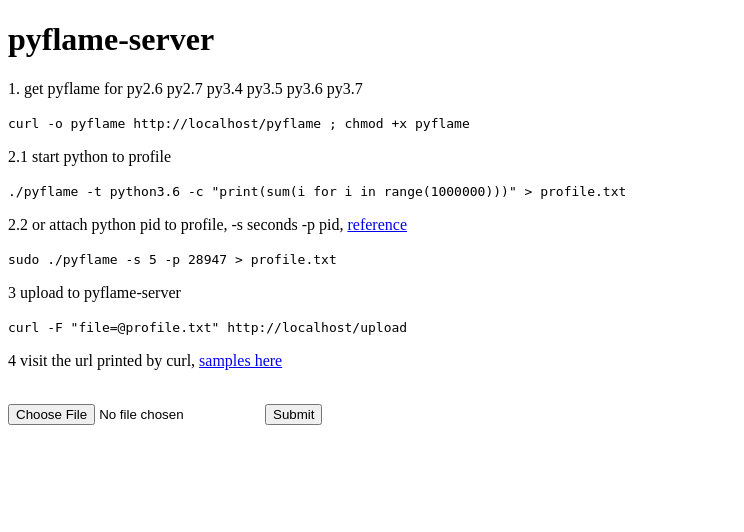
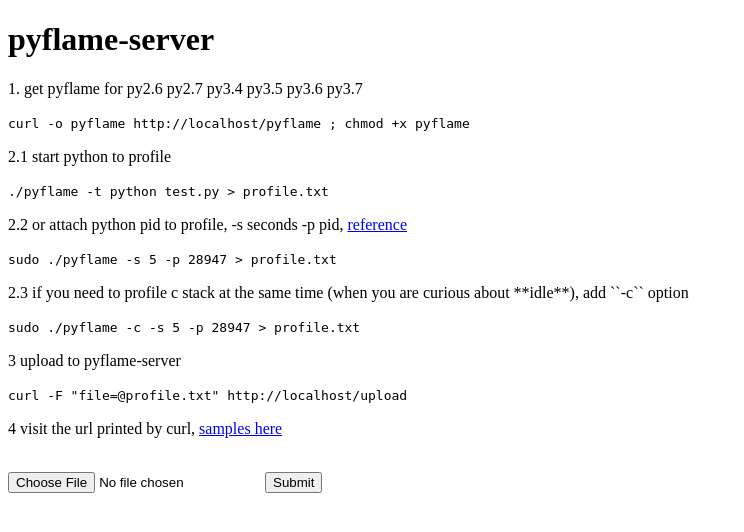
Before and after one commit to Meteorix/pyflame-server, a Flask app: page / in a window 1280 px wide. Shown: the top 532 px of the page, without its empty margins (0-744 px from the left). Run offline with Flask 2, Linux system fonts and the light colour scheme.

Commit message:
update readme

```diff
--- a/templates/upload.html
+++ b/templates/upload.html
@@ -9,9 +9,11 @@
         <p>1. get pyflame for py2.6 py2.7 py3.4 py3.5 py3.6 py3.7</p>
         <code>curl -o pyflame {{url_root}}pyflame ; chmod +x pyflame</code>
         <p>2.1 start python to profile</p>
-        <code>./pyflame -t python3.6 -c "print(sum(i for i in range(1000000)))" > profile.txt </code>
+        <code>./pyflame -t python test.py > profile.txt </code>
         <p>2.2 or attach python pid to profile, -s seconds -p pid, <a href="https://pyflame.readthedocs.io/en/latest/usage.html">reference</a> </p>
         <code>sudo ./pyflame -s 5 -p 28947 > profile.txt </code>
+        <p>2.3 if you need to profile c stack at the same time (when you are curious about **idle**), add ``-c`` option</p>
+        <code>sudo ./pyflame -c -s 5 -p 28947 > profile.txt</code>
         <p>3 upload to pyflame-server</p>
         <code>curl -F "file=@profile.txt" {{url_root}}upload</code>
         <p>4 visit the url printed by curl, <a href="http://172.22.22.230:5000/svg">samples here</a></p>
```
Also changed, not shown: readme.md.
